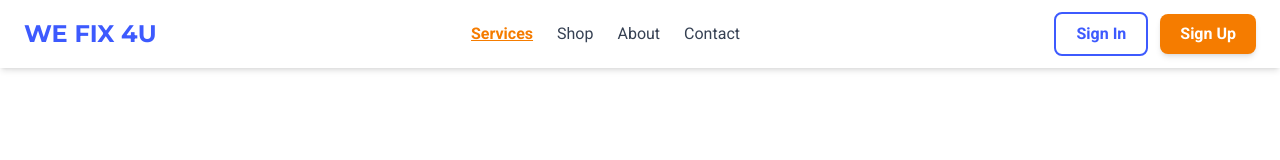
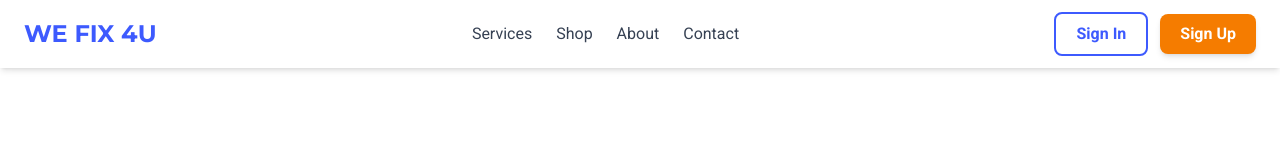
Before and after one commit to Tobiscuit/wefix4u, a Next.js app: page / in a window 1280 px wide. Shown: the top 160 px of the page. Built offline with nearby package versions, Linux system fonts and the light colour scheme; no server answers.

Commit message:
Fix Services navigation highlighting logic
- Services link only highlights when on /services/* pages
- Remove highlighting from home page (/)
- Services stays active only on actual service pages like /services/phone-repair
- Fix navigation state logic for proper UX

```diff
--- a/src/components/Header.tsx
+++ b/src/components/Header.tsx
@@ -21,7 +21,7 @@
         <div className="hidden md:flex items-center space-x-6">
           <Link
             className={`transition-all duration-300 ${
-              pathname === '/' || pathname.startsWith('/services/')
+              pathname.startsWith('/services/')
                 ? 'text-[var(--action-orange)] font-bold underline'
                 : 'text-gray-700 hover:text-[var(--action-orange)] hover:underline hover:font-bold'
             }`}
@@ -82,7 +82,7 @@
           <div className="flex flex-col space-y-4">
             <Link
               className={`transition-colors duration-300 ${
-                pathname === '/' || pathname.startsWith('/services/')
+                pathname.startsWith('/services/')
                   ? 'text-[var(--action-orange)] font-bold'
                   : 'text-gray-700 hover:text-[var(--action-orange)]'
               }`}
```
